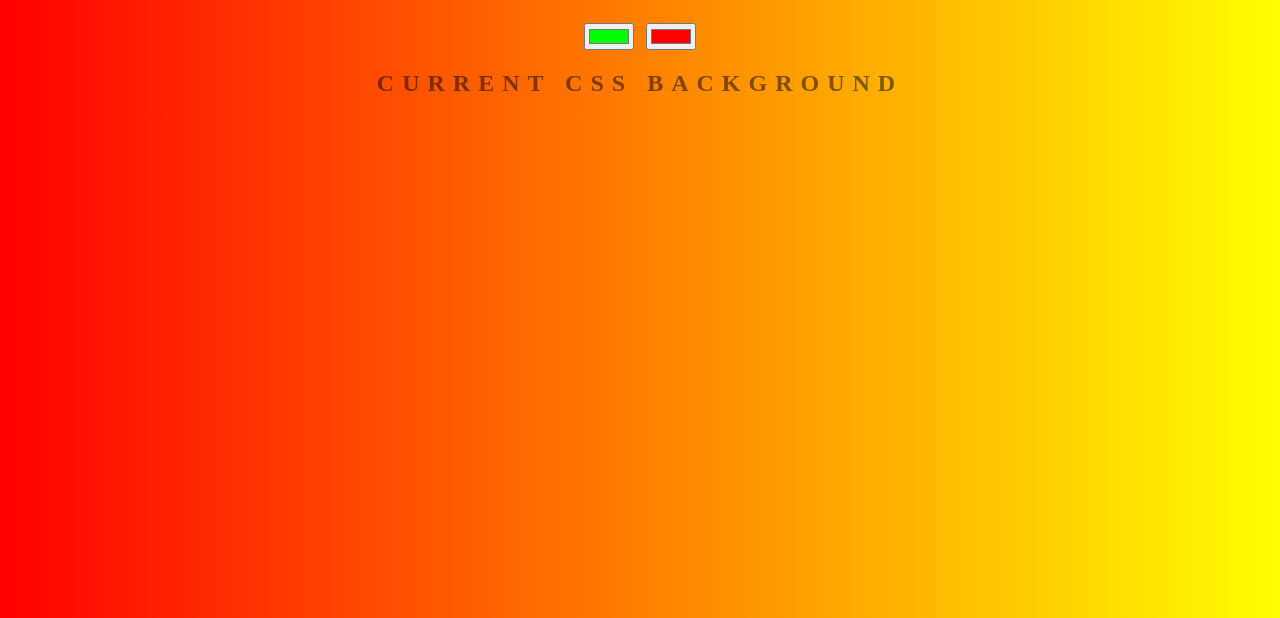
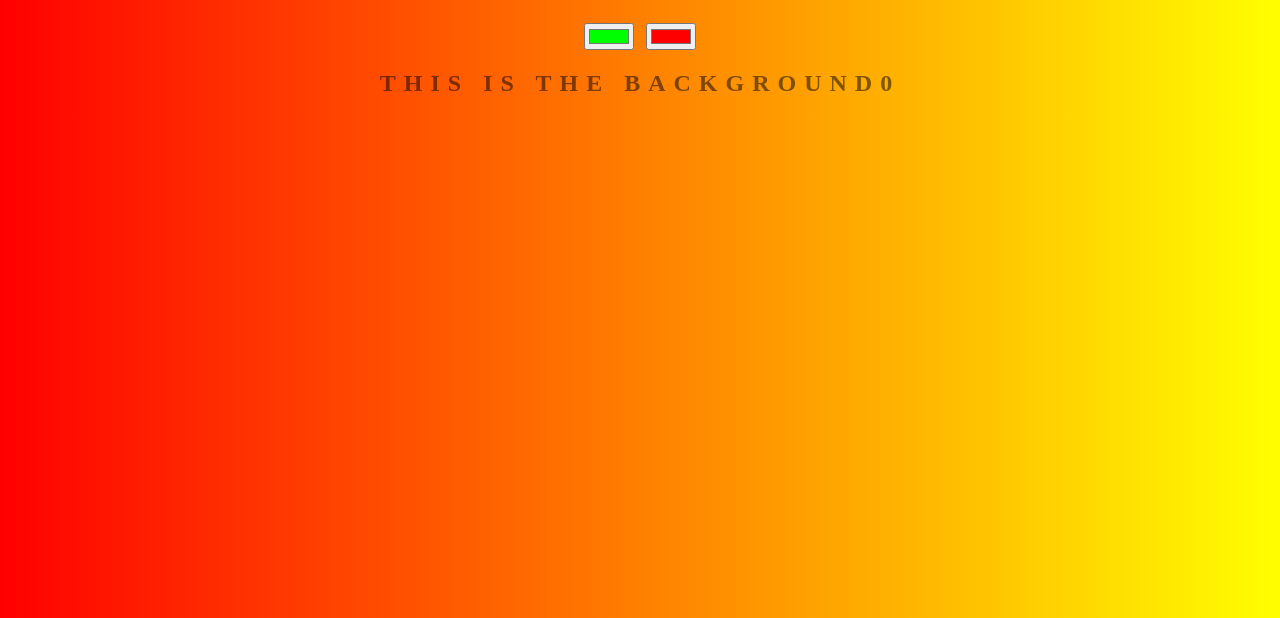
Before and after one commit to himuraxkenji/background-generator, a plain HTML site: page index.html in a window 1280 px wide. Shown: the part 182-800 px from the top of the page. Drawn offline with Linux system fonts and the light colour scheme.

Commit message:
Changing text

```diff
--- a/index.html
+++ b/index.html
@@ -9,7 +9,7 @@
 	<h1>BACKGROUND GENERATOR</h1>
 	<input class="color1" type="color" name="color1" value="#00ff00">
 	<input  class="color2" type="color" name="color2" value="#ff0000">
-	<h2>CURRENT CSS BACKGROUND</h2>
+	<h2>This is the Background0</h2>
 	<h3></h3>
 
 	<script type="text/javascript" src="script.js"></script>
```
